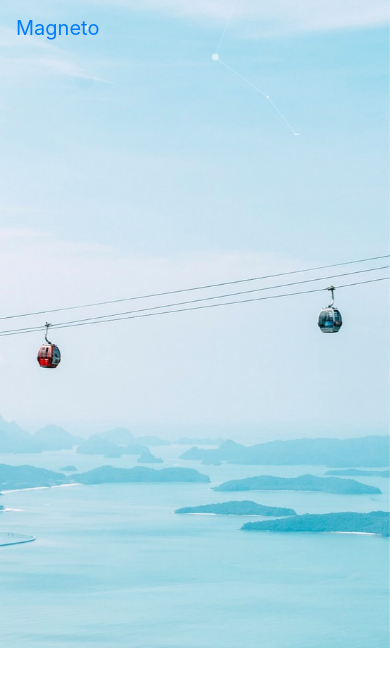
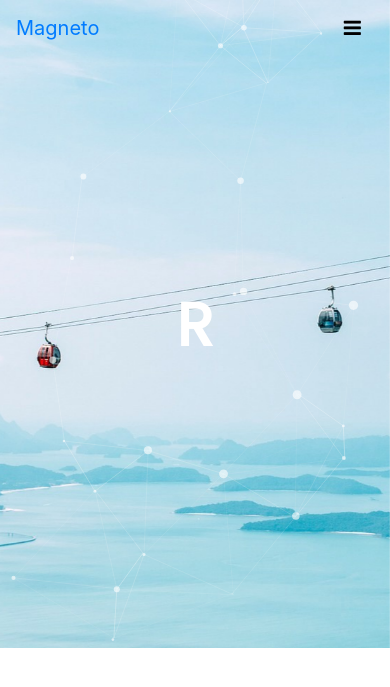
Before and after one commit to Jekyllfox/Magneto, a Jekyll site: the page built from index.html, in a window 390 px wide. Shown: the top 687 px of the page. Built offline with Jekyll 4.4.1, drawn with Linux system fonts in a browser that asks for light colours; nearby versions of some CDN libraries; Markdown is read by kramdown in place of the engine named in the settings.

Commit message:
initial commit

```diff
--- a/_includes/header.html
+++ b/_includes/header.html
@@ -1,15 +1,15 @@
-<div class="header">
+<div class="container-fluid">
 
   <!---===================== Navigation ==================================-->
   <nav class="navbar navbar-expand-lg fixed-top">
   <a class="navbar-brand" href="#">Magneto</a>
   <button class="navbar-toggler" type="button" data-toggle="collapse" data-target="#navbarContent" aria-controls="navbarSupportedContent" aria-expanded="false" aria-label="Toggle navigation">
-    <span class="navbar-toggler-icon"></span>
+    <span class="icon-bar"><i class="fa fa-bars" aria-hidden="true"></i></span>
   </button>
   <div class="collapse navbar-collapse" id="navbarContent">
     <ul class="navbar-nav ml-auto">
-      <li class="nav-item active">
-        <a class="nav-link" href="#">home<span class="sr-only">(current)</span></a>
+      <li class="nav-item">
+        <a class="nav-link active" href="#">home<span class="sr-only">(current)</span></a>
       </li>
       <li class="nav-item">
         <a class="nav-link" href="#">about</a>
@@ -38,16 +38,22 @@
     </ul>
   </div>
 </nav>
-
-<!--============================ End Navigation ===============================-->
-
+</div>
 <!--==================================== Main Header =================================-->
 
-<div class="main-header" id="header-background">
+<div class="main-page-content">
+<div id="home">
 <div id="particles-js"></div>
-  <div class="header-content">
-
+<div class="main-content">
+  <div class="container">
+    <div class="row">
+      <div class="col-lg-12 col-md-12 col-sm-12">
+        <div class="top-heading">
+          <div class="type"></div>
+        </div>
+      </div>
+    </div>
   </div>
 </div>
-
 </div>
+</div>
--- a/_layouts/default.html
+++ b/_layouts/default.html
@@ -2,6 +2,7 @@
 <html>
   <head>
     <meta charset="utf-8">
+     <meta http-equiv="X-UA-Compatible" content="IE=edge">
     <meta name="viewport" content="width=device-width, initial-scale=1, shrink-to-fit=no">
     <title>Magneto - Creativity is Awesome</title>
     <link rel="stylesheet" href="css/style.css">
@@ -10,13 +11,16 @@
     <link rel="stylesheet" href="css\owl.carousel.min.css">
     <link rel="stylesheet" href="css\magnific-popup.css">
     <link rel="shortcut icon" href="images/favicon">
-    <script src="js\typed.min.js" charset="utf-8"></script>
+
+       <!-- Jquery -->
+      <script src="js\jquery-3.2.1.min.js" charset="utf-8"></script>
+      <script src="js\typed.min.js" charset="utf-8"></script>
+
+    <!-- Google Fonts -->
+    <link href="https://fonts.googleapis.com/css?family=Lora|PT+Sans+Narrow|Poppins|Raleway" rel="stylesheet">
+
    <!-- Bootstrap CDN -->
    <link rel="stylesheet" href="https://maxcdn.bootstrapcdn.com/bootstrap/4.0.0-beta/css/bootstrap.min.css" integrity="sha384-/Y6pD6FV/Vv2HJnA6t+vslU6fwYXjCFtcEpHbNJ0lyAFsXTsjBbfaDjzALeQsN6M" crossorigin="anonymous">
-
-   <!-- Jquery -->
-  <script src="js\jquery-3.2.1.min.js" charset="utf-8"></script>
-
 
    <!-- Meta Tags -->
 <meta name="title" content="{{site.title}}">
@@ -74,6 +78,17 @@
     {% include footer.html %}
   </footer>
 
+<!-- list of fonts
+
+font-family: 'Poppins', sans-serif;
+font-family: 'Raleway', sans-serif;
+font-family: 'Lora', serif;
+font-family: 'PT Sans Narrow', sans-serif;
+
+
+ -->
+
+
   <!-- Javascript Files -->
   <script src="https://ajax.googleapis.com/ajax/libs/jquery/3.2.1/jquery.min.js"></script>
   <script src="https://cdnjs.cloudflare.com/ajax/libs/popper.js/1.11.0/umd/popper.min.js" integrity="sha384-b/U6ypiBEHpOf/4+1nzFpr53nxSS+GLCkfwBdFNTxtclqqenISfwAzpKaMNFNmj4" crossorigin="anonymous"></script>
--- a/css/style.css
+++ b/css/style.css
@@ -223,7 +223,7 @@
 
 /*************************************Navigation***********************************/
 .navbar{
-border: none;
+border: none
 border-radius: none;
 }
 .navbar ul{
@@ -231,22 +231,48 @@
 }
 .navbar ul li a{
   float: left;
-  text-transform: uppercase;
+  text-transform:capitalize;
   color: #fff;
+  font-family: 'Poppins', sans-serif;
+  font-weight: 600;
+  letter-spacing: 1px;
+  word-spacing: 1px;
+  padding-left: 18px !important;
+  font-size: 17px;
+  text-shadow: 10px;
+  padding-top: 0px;
 }
-
-
-/**********************************End Navigation**************************************/
+.navbar ul li a:hover{
+  color: #2c3e50;
+}
+.active{
+  color: #2c3e50 !important;
+}
 
 /***********************************Header-content********************************/
 
-#header-background{
+#particles-js{
   width: 100%;
-  height: 708px;
+  height:708px;
   background-image: url("../images/balance.jpg");
   background-position:center top;
   background-repeat: no-repeat;
   background-size: cover;
   background-attachment: fixed;
   margin-top: -60px;
+  opacity: 1;
+  position: absolute;
 }
+.type{
+display: flex;
+justify-content: center;
+align-items: center;
+margin-top: 280px;
+font-size: 60px;
+color: #fff;
+font-weight: 700;
+letter-spacing: 0.5px;
+word-spacing: 2px;
+font-family: 'Poppins', sans-serif;
+transition: all 2s ease;
+}
--- a/js/app.js
+++ b/js/app.js
@@ -16,10 +16,10 @@
   {
     "particles": {
       "number": {
-        "value": 80,
+        "value": 100,
         "density": {
           "enable": true,
-          "value_area": 800
+          "value_area": 1000
         }
       },
       "color": {
@@ -41,7 +41,7 @@
         }
       },
       "opacity": {
-        "value": 0.5,
+        "value": 0.6,
         "random": false,
         "anim": {
           "enable": false,
--- a/js/main.js
+++ b/js/main.js
@@ -1,3 +1,20 @@
+
+// Auto Type
+var typed = new Typed('.type', {
+  strings: [
+    "Creative",
+    "Responsive",
+    "Multipurpose"
+  ],
+  typeSpeed:50,
+  backSpeed:30,
+  backDelay:300,
+  smartBackspace:true,
+  backDelay:200,
+  loop:true,
+  showCursor:false
+});
+
 
 // Preloader
   $(window).on('load',function(){
@@ -5,3 +22,14 @@
    $('.preloader').remove();
  });
   });
+
+
+//Header Scroller
+$(window).on('scroll', function () {
+       if ($(".navbar").offset().top > 1) {
+         $('.navbar').css('background-color','rgba(0,0,0,0.5)');
+         $('.icon-bar').css('color','#fff');
+       } else {
+         $('.navbar').css('background-color','transparent');
+       }
+   });
```
Also changed, not shown: 4 other files.
